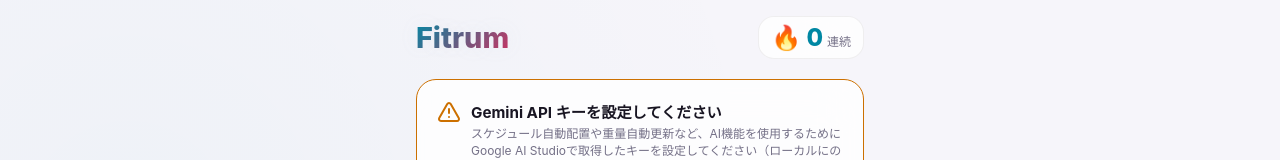
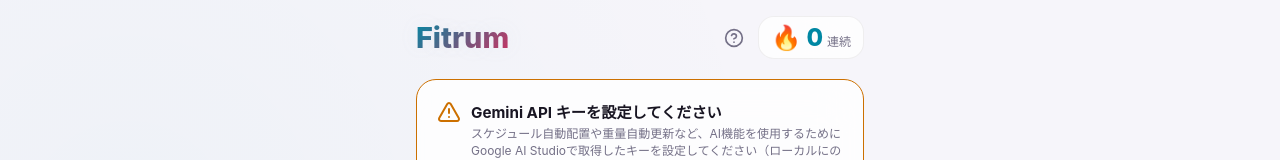
Before and after one commit to cossbeet-creator/aurafit, a Next.js app: page / in a window 1280 px wide. Shown: the top 160 px of the page. Built offline with nearby package versions, Linux system fonts and the light colour scheme.

Commit message:
feat: ヘッダーにHelpCircleボタンを追加し、最新の使い方ガイドを表示するヘルプモーダルを実装

```diff
--- a/src/app/page.tsx
+++ b/src/app/page.tsx
@@ -178,6 +178,8 @@
   const [showProgressionModal, setShowProgressionModal] = useState(false);
   const [alternativeRequest, setAlternativeRequest] = useState<{ exerciseName: string; index: number } | null>(null);
   const [alternativesList, setAlternativesList] = useState<any[]>([]);
+
+  const [showHelpModal, setShowHelpModal] = useState(false);
 
   // --- Tab 2: AIメニュー構築用の状態 ---
   const [aiRequestText, setAiRequestText] = useState("");
@@ -1384,6 +1386,24 @@
       <header className={styles.header}>
         <h1 className={styles.title}>Fitrum</h1>
         <div style={{ display: "flex", gap: "8px", alignItems: "center" }}>
+          <button
+            onClick={() => setShowHelpModal(true)}
+            style={{
+              background: "transparent",
+              border: "none",
+              color: "var(--text-muted)",
+              cursor: "pointer",
+              display: "flex",
+              alignItems: "center",
+              justifyContent: "center",
+              padding: "6px",
+              borderRadius: "50%",
+              transition: "all 0.2s"
+            }}
+            title="使い方ヘルプ"
+          >
+            <HelpCircle size={20} />
+          </button>
           <div className={styles.statCard} style={{ padding: "6px 12px" }}>
             <span className={styles.statValue}>🔥 {streak}</span>
             <span className={styles.statLabel} style={{ marginLeft: "4px" }}>連続</span>
@@ -2262,6 +2282,81 @@
           </div>
         </div>
       )}
+
+      {/* ヘルプモーダル */}
+      {showHelpModal && (
+        <div className={styles.modalOverlay}>
+          <div className={styles.modalContent} style={{ maxWidth: "420px", textAlign: "left" }}>
+            <h3 className={styles.feedbackTitle} style={{ fontSize: "1.1rem", display: "flex", alignItems: "center", gap: "8px", borderBottom: "1px solid rgba(255,255,255,0.05)", paddingBottom: "10px", marginBottom: "16px" }}>
+              <HelpCircle size={18} style={{ color: "var(--color-primary)" }} /> Fitrum 使い方ガイド
+            </h3>
+
+            <div style={{ maxHeight: "55vh", overflowY: "auto", paddingRight: "6px", display: "flex", flexDirection: "column", gap: "14px", fontSize: "0.75rem", lineHeight: "1.5", color: "var(--text-main)" }}>
+
+              <div>
+                <span style={{ fontWeight: "700", color: "var(--color-primary)", display: "block", marginBottom: "4px", fontSize: "0.8rem" }}>
+                  1. 【準備】メニューとAIカルテの登録
+                </span>
+                <p style={{ color: "var(--text-muted)" }}>
+                  「メニュー構築」タブ (Tab 2) にて、AIを使って基本メニューを作成するか、お手持ちのメニューを貼り付けます。<br />
+                  「過去取込」を選ぶと、目標やケガの制限を手動調整できる <strong>AIカルテ</strong> が表示されます。「週の目標頻度」設定は完全廃止され、AIがカレンダーから直接判断します。
+                </p>
+              </div>
+
+              <div>
+                <span style={{ fontWeight: "700", color: "var(--color-primary)", display: "block", marginBottom: "4px", fontSize: "0.8rem" }}>
+                  2. 【計画】行ける日の設定 ＆ AI自動配置
+                </span>
+                <p style={{ color: "var(--text-muted)" }}>
+                  カレンダーの日付をダブルタップ（またはタップして下の👌❌❓ボタンを選択）し、ジムに行く予定の日を指定します。<br />
+                  カレンダー下の <strong>「AIスケジュール構築」</strong> ボタンを押すと、AIが予定を自動配置します。<br />
+                  <strong>・👌が週2回以下</strong> ➔ 全身を鍛える「全身法」メニューを動的にブレンド作成。<br />
+                  <strong>・👌が週3回以上</strong> ➔ 基本のローテーション順序（A➔B➔C...）を崩さずに順次配置。
+                </p>
+              </div>
+
+              <div>
+                <span style={{ fontWeight: "700", color: "var(--color-primary)", display: "block", marginBottom: "4px", fontSize: "0.8rem" }}>
+                  3. 【実行】トレーニング記録 ＆ レベルアップ
+                </span>
+                <p style={{ color: "var(--text-muted)" }}>
+                  ジムに着いたら、予定種目の各セット重量・回数を記入し、完了したセットの <strong>チェック（✔）</strong> を入れます。<br />
+                  すべて終えたら <strong>「本日のトレーニングを完了」</strong> ボタンを押します。AIが今日の実績を分析し、目標クリア状況に応じて次回の目標（重量・回数）の自動更新を提案します。
+                </p>
+              </div>
+
+              <div>
+                <span style={{ fontWeight: "700", color: "var(--color-primary)", display: "block", marginBottom: "4px", fontSize: "0.8rem" }}>
+                  4. 【連携】変更時の自動スケジュール再構築
+                </span>
+                <p style={{ color: "var(--text-muted)" }}>
+                  <strong>・全ルーティン伝播:</strong> 完了した種目の重量更新は、全ルーティン（A, B, C...）の同種目へ自動で伝播します。<br />
+                  <strong>・自動再構築:</strong> 基本メニューの手動変更時や、重量更新適用時、カレンダーの👌/❌を変更した際は、<strong>未来の予定（未完了）が最新の設定で自動再構築</strong>されます。
+                </p>
+              </div>
+
+              <div>
+                <span style={{ fontWeight: "700", color: "var(--color-primary)", display: "block", marginBottom: "4px", fontSize: "0.8rem" }}>
+                  5. 【調整】その日限りのメニュー調整
+                </span>
+                <p style={{ color: "var(--text-muted)" }}>
+                  <strong>・代替種目 (代わり):</strong> 混雑や痛みがある場合、ボタンからAIが同等強度に換算した代替種目を提案します。この差し替えは当日限り有効で、基本メニューは汚されません。<br />
+                  <strong>・AI体調調整:</strong> 寝不足や疲労度、痛みに合わせて、今日だけのメニュー（セット減など）をAIが自動調整します。
+                </p>
+              </div>
+
+            </div>
+
+            <button
+              className={styles.btnPrimary}
+              style={{ width: "100%", marginTop: "16px" }}
+              onClick={() => setShowHelpModal(false)}
+            >
+              閉じる
+            </button>
+          </div>
+        </div>
+      )}
     </div>
   );
 }
```
